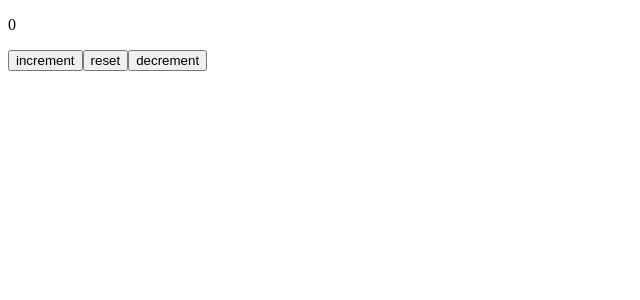
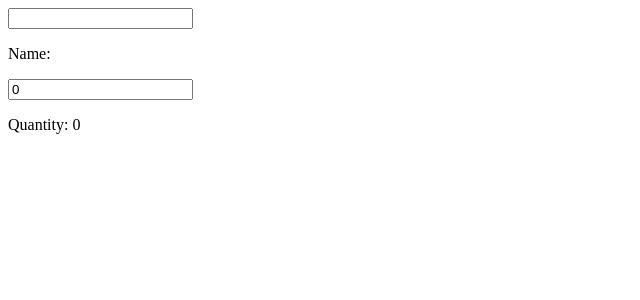
Before and after one commit to NikolozKapanadzee/React-Recall, a React (Vite) app: page / in a window 1280 px wide. Shown: the top 300 px of the page, without its empty margins (0-640 px from the left). Built offline with nearby package versions, Linux system fonts and the light colour scheme.

Commit message:
feat: onchange recall

```diff
--- a/src/MyComponent.tsx
+++ b/src/MyComponent.tsx
@@ -1,26 +1,26 @@
 import { useState } from "react";
 
 function MyComponent() {
-  const [count, setCount] = useState<number>(0);
-  const increment = () => {
-    setCount(count + 1);
-  };
-  const reset = () => {
-    setCount(0);
-  };
-  const decrement = () => {
-    setCount(count - 1);
-  };
+  const [name, setName] = useState<string>("");
+  const [quantity, setQuantity] = useState<number>(0);
+  function handleNameChange(event: React.ChangeEvent<HTMLInputElement>) {
+    setName(event.target.value);
+  }
+  function handleQuantity(event: React.ChangeEvent<HTMLInputElement>) {
+    setQuantity(Number(event.target.value));
+  }
 
   return (
     <>
-      <div className="wrapper">
-        <p>{count}</p>
-        <button onClick={increment}>increment</button>
-        <button onClick={reset}>reset</button>
-        <button onClick={decrement}>decrement</button>
+      <div>
+        <input value={name} onChange={handleNameChange} />
+        <p>Name: {name}</p>
+
+        <input type="number" value={quantity} onChange={handleQuantity} />
+        <p>Quantity: {quantity}</p>
       </div>
     </>
   );
 }
+
 export default MyComponent;
```
